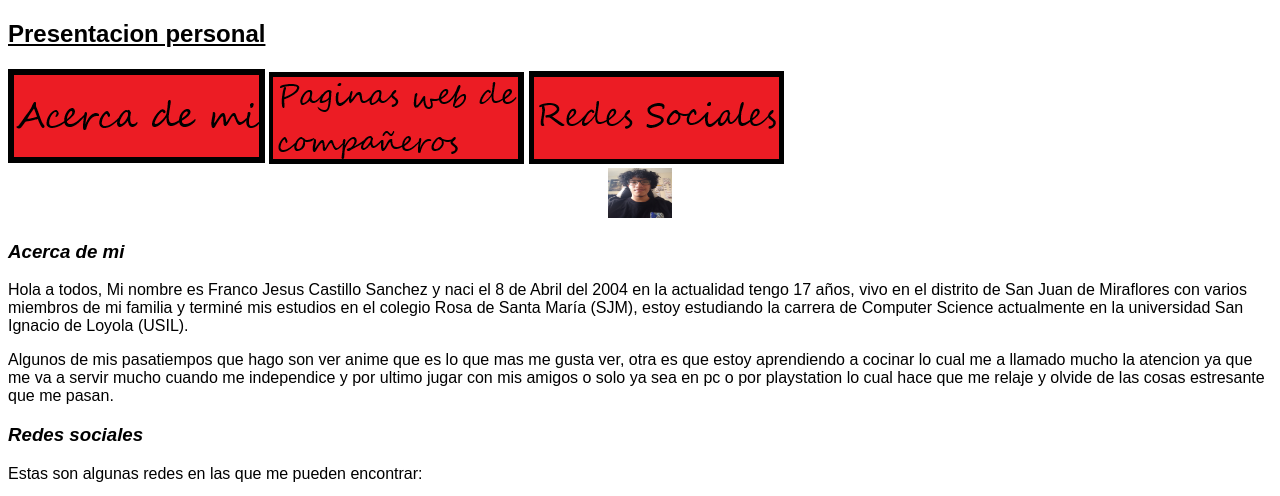
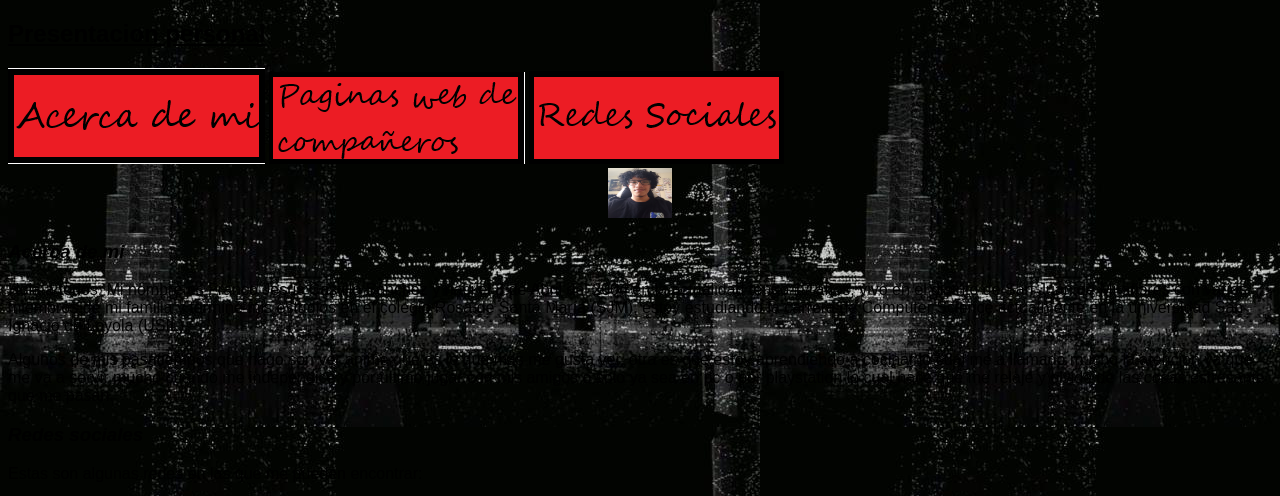
Before and after one commit to francocastillosanchez/francocastillosanchez.github.io, a plain HTML site: page index.html in a window 1280 px wide. Shown: the top 496 px of the page. Drawn offline with Linux system fonts and the light colour scheme; files whose address does not match are found by name.

Commit message:
Update index.html

```diff
--- a/index.html
+++ b/index.html
@@ -5,7 +5,7 @@
 <title>Franco Castillo Sanchez</title>
 </head>
 
-<body background="desktop/fondo" bgcolor="white" text="black">
+<body background="fondo.png" bgcolor="white" text="black">
 
   <h2><font color="black" face="arial"><u>Presentacion personal</u></font></h2>
 <img src="inicio.png">
```
